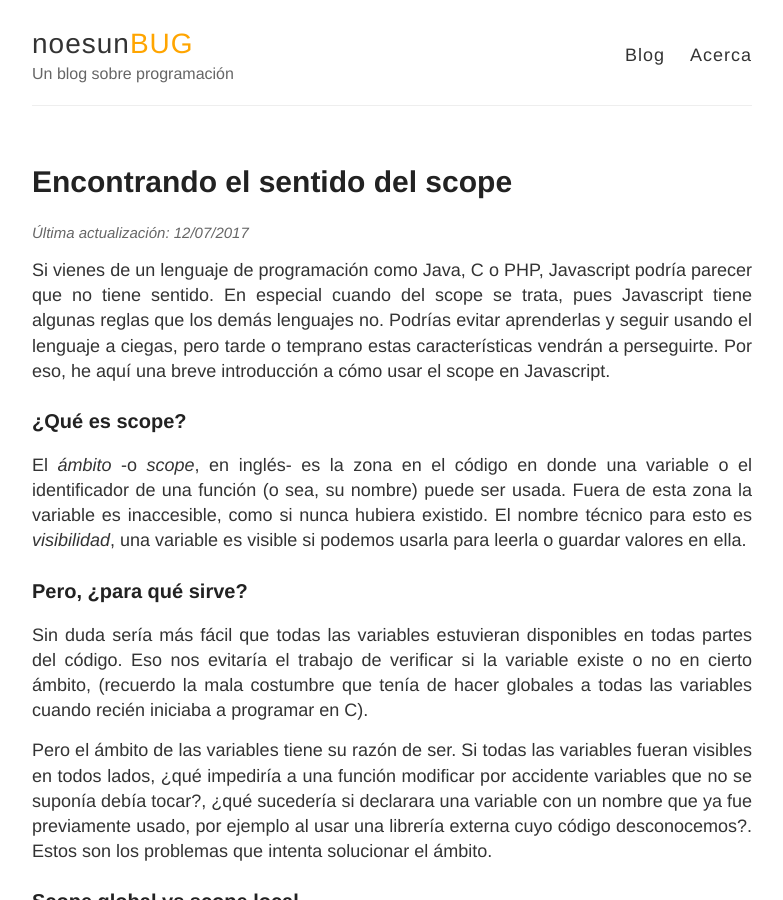
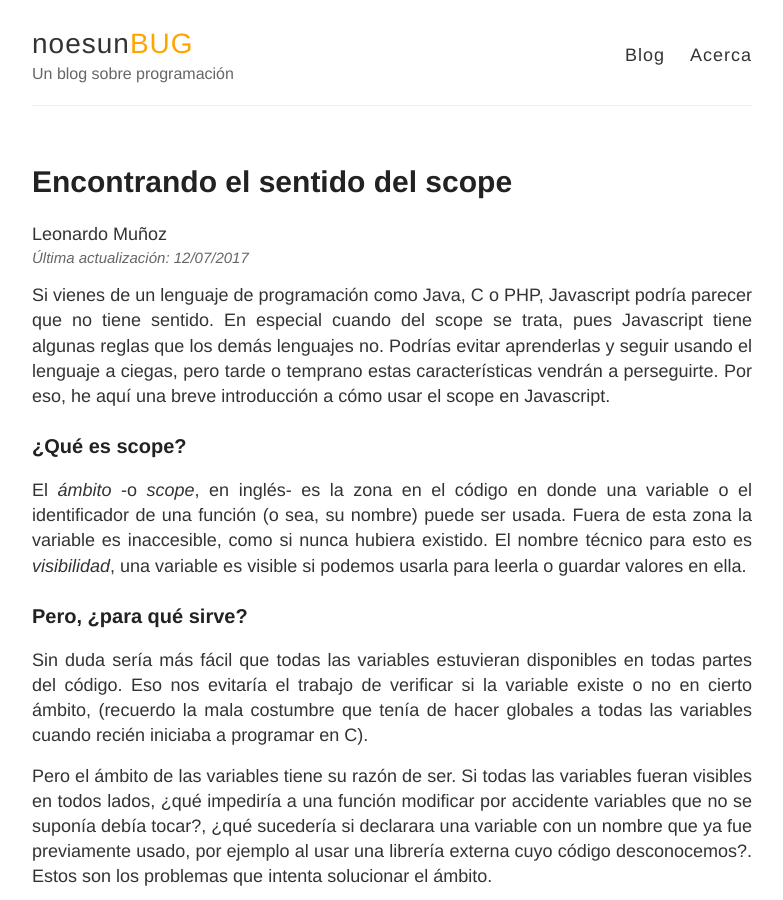
Before and after one commit to leomunozr/noesunbug, a Jekyll site: the page built from _posts/2017-7-12-encontrando-el-sentido-del-scope.md, in a window 1280 px wide and 900 px high. Shown: the whole window, without its empty margins (248-1031 px from the left). Built offline with Jekyll 4.4.1, drawn with Linux system fonts in a browser that asks for light colours.

Commit message:
agregado autor

```diff
--- a/_layouts/post.html
+++ b/_layouts/post.html
@@ -4,6 +4,10 @@ layout: default
 
 <article class="post">
   <h1>{{ page.title }}</h1>
+
+  <div class="author">
+    {{page.author}}
+  </div>
 
   <div class="date">
     Última actualización: {{ page.date | date: "%e/%m/%Y" }}
--- a/_posts/2017-7-12-encontrando-el-sentido-del-scope.md
+++ b/_posts/2017-7-12-encontrando-el-sentido-del-scope.md
@@ -2,6 +2,7 @@
 layout: post
 title: Encontrando el sentido del scope
 excerpt: Si crees que el scope de Javascript no tiene sentido, debes leer esta breve introducción a cómo usarlo.
+author: Leonardo Muñoz
 category: javascript
 ---
 
```
Also changed, not shown: _posts/2017-7-14-hoisting-levantando-las-dudas.md (+1 -0 lines).
